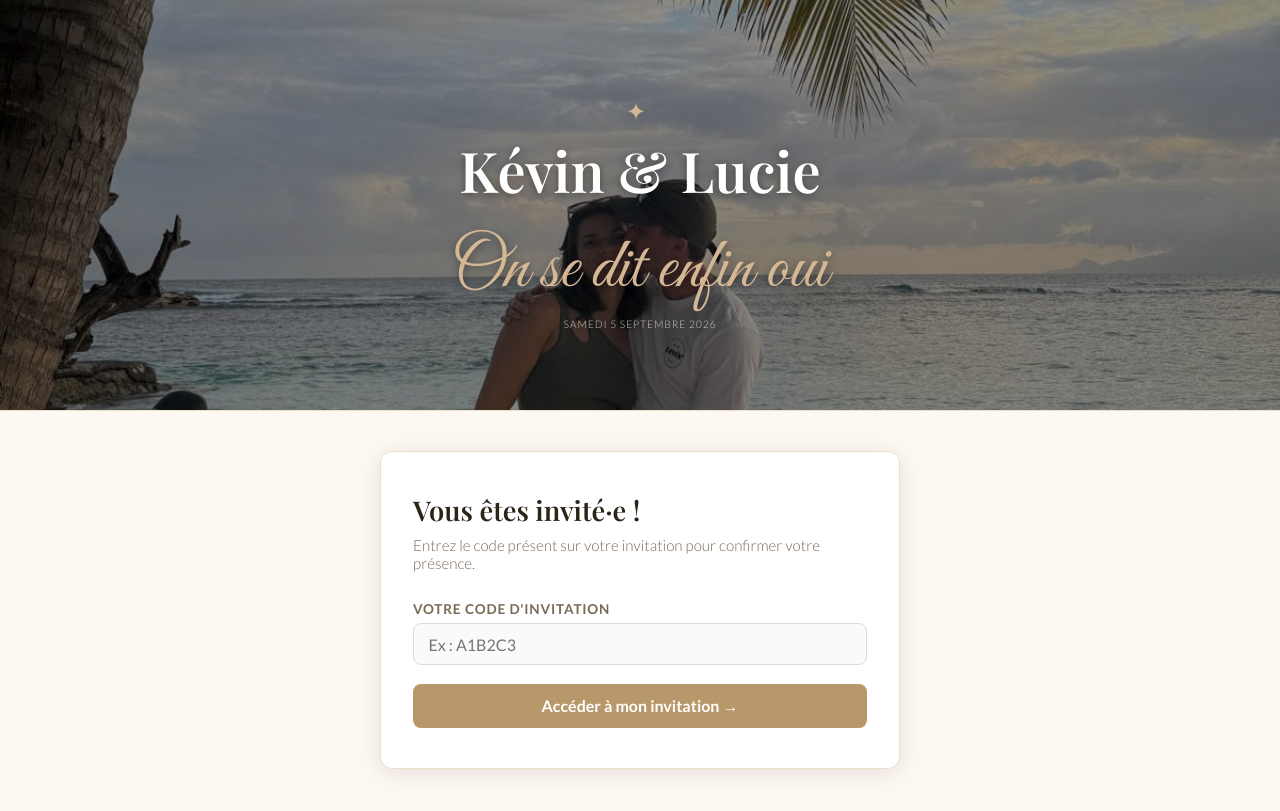
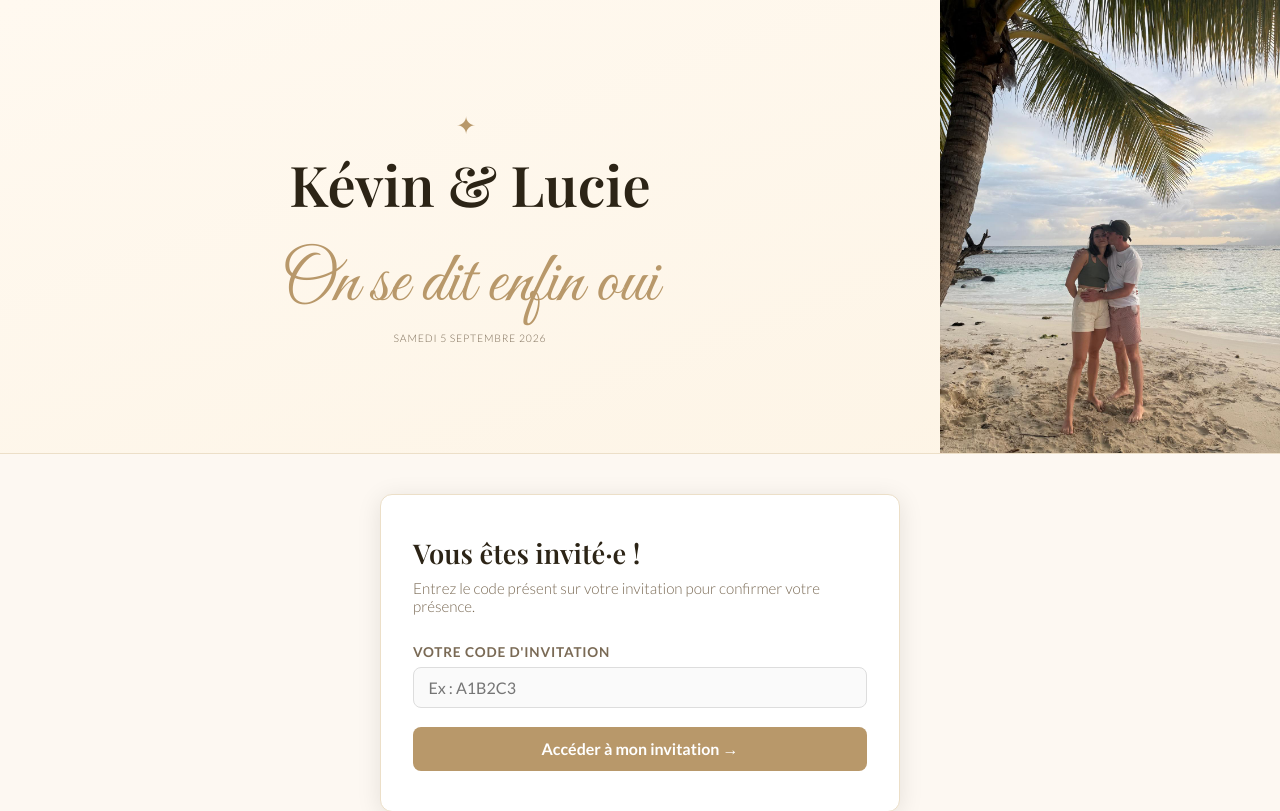
Before and after one commit to armshivb/mariage-rsvp, a FastAPI app: page / in a window 1280 px wide. Shown: the top 811 px of the page. Run offline with FastAPI, Linux system fonts and the light colour scheme; some web fonts are replaced.

Commit message:
photo entiere sur le cote droit du header

```diff
--- a/static/style.css
+++ b/static/style.css
@@ -26,32 +26,53 @@ body {
 
 /* ── Header ───────────────────────────────────────────────────────── */
 header {
-  text-align: center;
-  padding: 6rem 1rem 5rem;
-  background: linear-gradient(rgba(0,0,0,0.45), rgba(0,0,0,0.45)),
-              url('/static/kevin_lucie.jpg') center/cover no-repeat;
+  display: flex;
+  align-items: stretch;
+  background: linear-gradient(160deg, #fff9f0 0%, #fdf4e5 100%);
   border-bottom: 1px solid #ecdfc8;
-  min-height: 400px;
+  min-height: 320px;
+}
+
+.header-text {
+  flex: 1;
   display: flex;
   flex-direction: column;
   align-items: center;
   justify-content: center;
+  padding: 3rem 2rem;
+  text-align: center;
 }
 
-.header-deco { font-size: 1.5rem; color: var(--gold-l); letter-spacing: .5rem; }
+.header-photo {
+  flex-shrink: 0;
+  width: 340px;
+}
+
+.header-photo img {
+  width: 100%;
+  height: 100%;
+  object-fit: cover;
+  display: block;
+}
+
+@media (max-width: 700px) {
+  header { flex-direction: column; }
+  .header-photo { width: 100%; height: 250px; }
+}
+
+.header-deco { font-size: 1.5rem; color: var(--gold); letter-spacing: .5rem; }
 
 .couple-name {
   font-family: 'Playfair Display', serif;
   font-size: clamp(2rem, 6vw, 3.5rem);
   font-weight: 600;
-  color: #fff;
+  color: var(--dark);
   margin: .4rem 0 .6rem;
-  text-shadow: 0 2px 8px rgba(0,0,0,.4);
 }
 
 .wedding-info {
   font-size: .65rem;
-  color: rgba(255,255,255,.75);
+  color: var(--mid);
   letter-spacing: .08em;
   text-transform: uppercase;
 }
@@ -59,10 +80,9 @@ header {
 .wedding-quote {
   font-family: 'Great Vibes', cursive;
   font-size: clamp(3rem, 8vw, 4.5rem);
-  color: var(--gold-l);
+  color: var(--gold);
   margin-top: .5rem;
   margin-bottom: .2rem;
-  text-shadow: 0 2px 8px rgba(0,0,0,.4);
 }
 
 /* ── Main ─────────────────────────────────────────────────────────── */
--- a/templates/base.html
+++ b/templates/base.html
@@ -11,10 +11,15 @@
 </head>
 <body>
   <header>
-    <div class="header-deco">✦</div>
-    <h1 class="couple-name">{{ couple }}</h1>
-    <p class="wedding-quote">On se dit enfin oui</p>
-    <p class="wedding-info">{{ date }}</p>
+    <div class="header-text">
+      <div class="header-deco">✦</div>
+      <h1 class="couple-name">{{ couple }}</h1>
+      <p class="wedding-quote">On se dit enfin oui</p>
+      <p class="wedding-info">{{ date }}</p>
+    </div>
+    <div class="header-photo">
+      <img src="/static/kevin_lucie.jpg" alt="Kévin & Lucie" />
+    </div>
   </header>
   <main class="{% block main_class %}{% endblock %}">
     {% block content %}{% endblock %}
```
